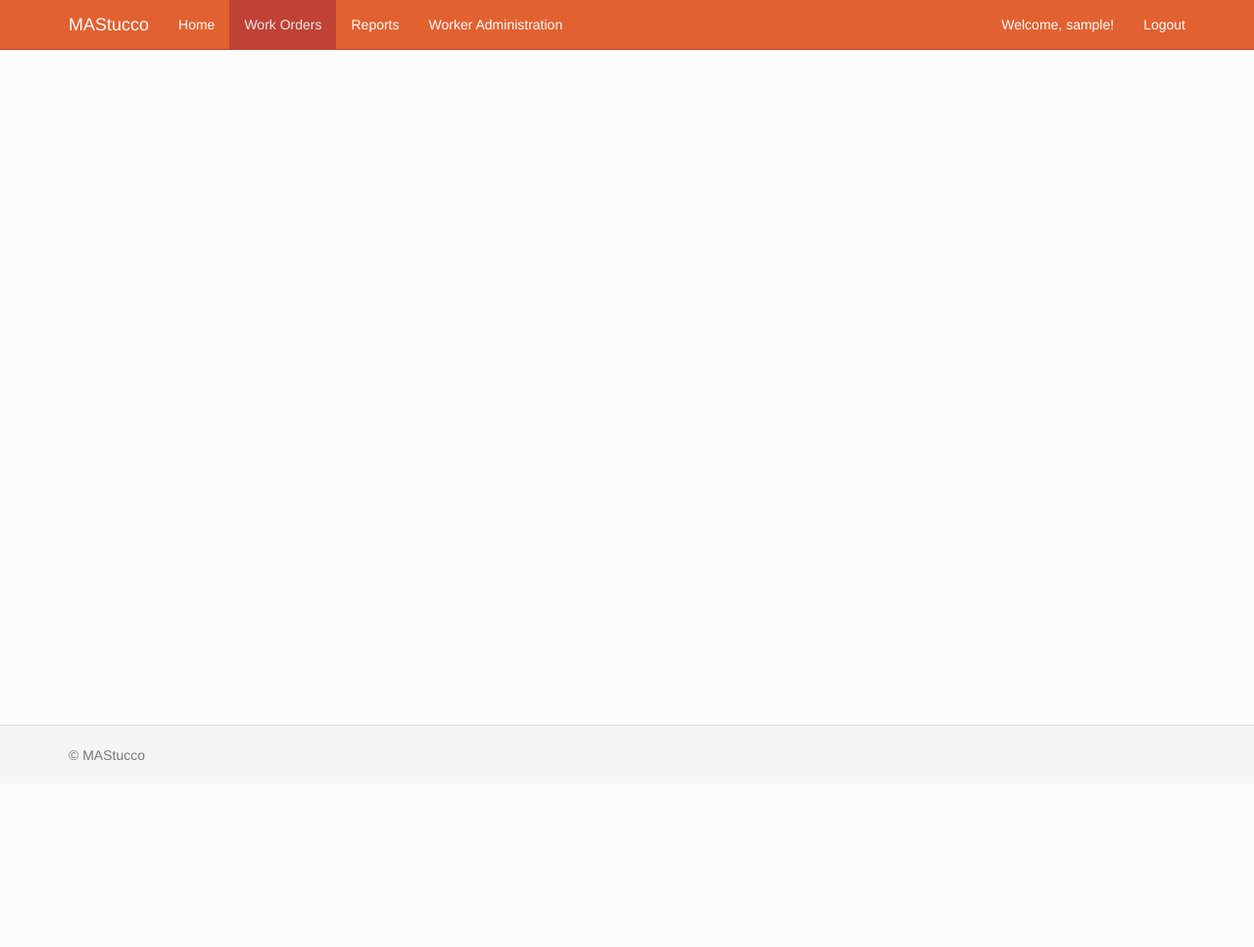
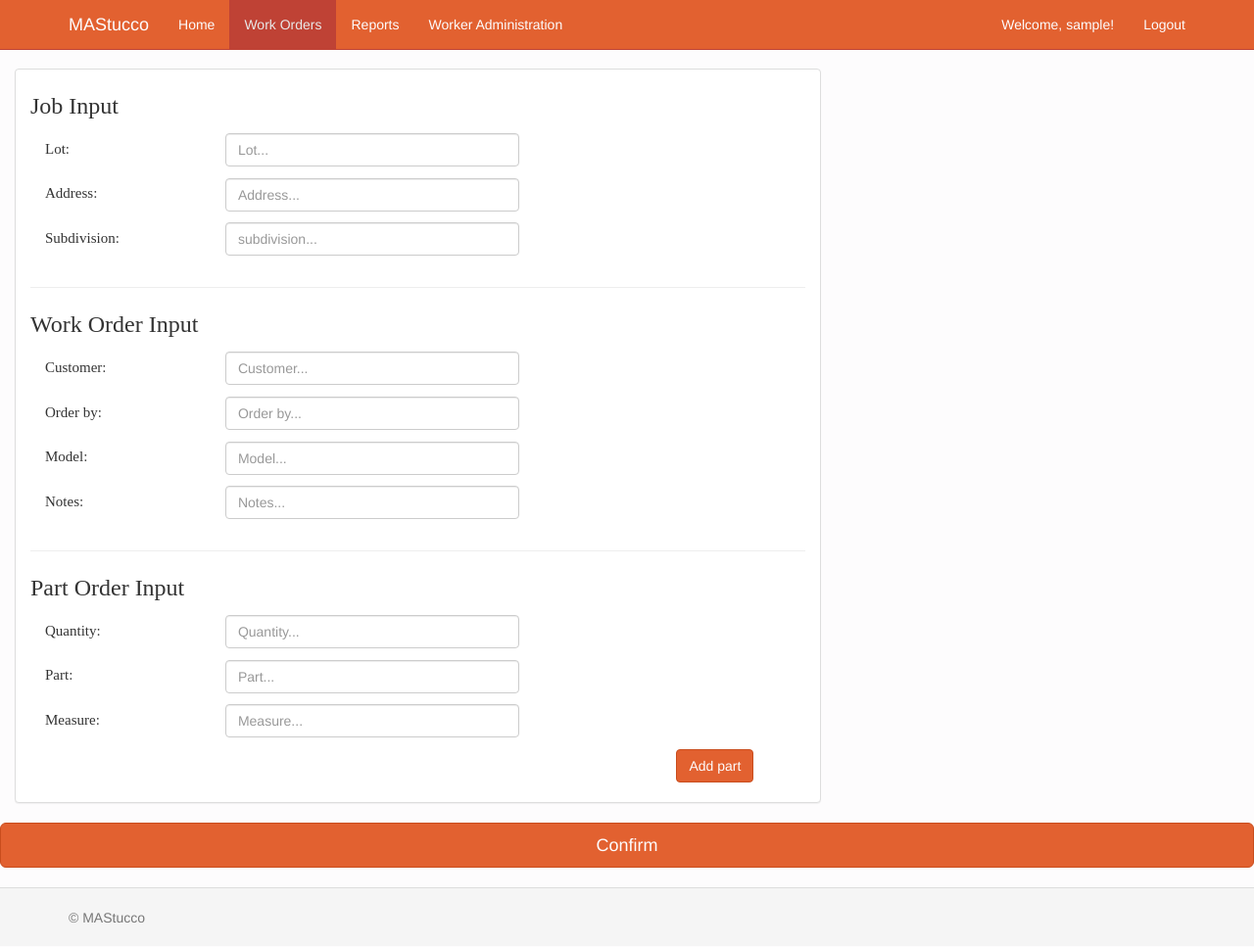
Before and after one commit to Jumper008/MAStucco, a Django app: page /workorders/order_input in a window 1280 px wide. Shown: the whole page at 98% size. Before the commit the page ends 777 px from the top, so only its background shows below. Run offline with Django 3.2, Linux system fonts and the light colour scheme; the visitor is signed in with stand-in values (Sample User, id 1); some libraries are stand-ins or nearby versions.

Commit message:
Avance Order input

```diff
--- /dev/null
+++ b/MAStucco/WAMAStucco/forms.py
@@ -0,0 +1,36 @@
+from django.forms import ModelForm,  TextInput
+from .models import WorkOrder, Job, PartOrder
+
+
+class WorkOrderForm(ModelForm):
+    class Meta:
+        model = WorkOrder
+        fields = ['customer', 'order_by', 'model', 'notes']
+        widgets = {
+            'customer': TextInput(attrs={'class': 'form-control', 'placeholder': 'Customer...', 'style': 'width:300px;'}),
+            'order_by': TextInput(attrs={'class': 'form-control', 'placeholder': 'Order by...', 'style': 'width:300px;'}),
+            'model': TextInput(attrs={'class': 'form-control', 'placeholder': 'Model...', 'style': 'width:300px;'}),
+            'notes': TextInput(attrs={'class': 'form-control', 'placeholder': 'Notes...', 'style': 'width:300px;'})
+        }
+
+
+class JobForm(ModelForm):
+    class Meta:
+        model = Job
+        fields = ['lot', 'address', 'subdivision']
+        widgets = {
+            'lot': TextInput(attrs={'class': 'form-control', 'placeholder': 'Lot...', 'style': 'width:300px;'}),
+            'address': TextInput(attrs={'class': 'form-control', 'placeholder': 'Address...', 'style': 'width:300px;'}),
+            'subdivision': TextInput(attrs={'class': 'form-control', 'placeholder': 'subdivision...', 'style': 'width:300px;'})
+        }
+
+
+class PartOrderForm(ModelForm):
+    class Meta:
+        model = PartOrder
+        fields = ['quantity', 'part', 'measure']
+        widgets = {
+            'quantity': TextInput(attrs={'class': 'form-control', 'placeholder': 'Quantity...', 'style': 'width:300px;'}),
+            'part': TextInput(attrs={'class': 'form-control', 'placeholder': 'Part...', 'style': 'width:300px;'}),
+            'measure': TextInput(attrs={'class': 'form-control', 'placeholder': 'Measure...', 'style': 'width:300px;'})
+        }
--- /dev/null
+++ b/MAStucco/WAMAStucco/static/css/order_input.css
@@ -0,0 +1,23 @@
+h1 {
+	font-family: "Century Gothic";
+	font-size: 24px;
+	font-style: normal;
+	font-variant: normal;
+	font-weight: 400;
+	line-height: 35px;
+}
+
+label{
+	font-family: "Century Gothic";
+	font-size: 15px;
+	font-style: normal;
+	font-variant: normal;
+	font-weight: 400;
+	line-height: 30px;
+    display: inline-block;
+	width:180px;
+}
+
+input{
+
+}
--- a/MAStucco/WAMAStucco/static/js/order_input.js
+++ b/MAStucco/WAMAStucco/static/js/order_input.js
@@ -5,3 +5,19 @@
 $("#orderInput").click(function() {
    window.location = "http://127.0.0.1:8000/workorders/order_input";
 });
+
+
+$('#add_part').click(function() {
+
+ /*var structure = $('<hr><div id = "part_order"><div class="row"><div class="col-md-2"><label><b>Quantity</b></label></div>' +
+     '<div class="col-md-5"><input class="form-control" type="text" name="Quantity" size="30" placeholder="Quantity...">' +
+    '</div></div><br><div class="row"><div class="col-md-2"><label><b>Part</b></label></div><div class="col-md-5">' +
+    '<input class="form-control" type="text" name="Quantity" size="30" placeholder="Part..."></div></div><br><div class="row"> ' +
+    '<div class="col-md-2"><label><b>Measure</b></label></div><div class="col-md-5">' +
+    '<input class="form-control" type="text" name="Measure" size="30" placeholder="Measure..."> </div></div></div>');*/
+
+ var structure = $('<div class="row"><div class="col-md-5">{{ sub_sub_form.as_p }}</div></div>')
+
+ $('#part_order').append(structure);
+
+})
--- a/MAStucco/WAMAStucco/views.py
+++ b/MAStucco/WAMAStucco/views.py
@@ -11,12 +11,18 @@ from django.core.paginator import Paginator, EmptyPage, PageNotAnInteger
 from django.shortcuts import render
 import re
 from django.db.models import Q
+from django.http import HttpResponseRedirect
+from .forms import WorkOrderForm, JobForm, PartOrderForm
+from django.utils import timezone
+from django.forms.models import inlineformset_factory
+
 
 def user_check(user):
     return user.is_staff
 
 def empty_view(request):
     return HttpResponseRedirect(reverse('home_page'))
+
 
 @login_required()
 def home_view(request):
@@ -53,9 +59,41 @@ def home_view(request):
         return render(request, 'home.html', {'page_title': 'Home', 'work_orders': found_category1})
 
 @login_required()
-@user_passes_test(user_check)
 def orderinput_view(request):
-    return render(request, 'order_input.html', {'page_title': 'Order Input'})
+    if request.user.is_staff:
+        if request.method == 'POST':
+            # Create a form instance and populate it with data from the request.
+            form = WorkOrderForm(request.POST)
+            sub_form = JobForm(request.POST)
+            sub_sub_form = PartOrderForm(request.POST)
+            if form.is_valid() and sub_form.is_valid() and sub_sub_form.is_valid():
+                a = form.save(commit=False)
+                a.is_cashed = False
+                a.is_taken = False
+                a.work_phase = 'AD'
+                a.assigned_worker = request.user
+                a.date = timezone.now()
+                a.save()
+                b = sub_form.save(commit=False)
+                b.work_order = a
+                b.save()
+                c = sub_sub_form.save(commit=False)
+                c.work_order = a
+                c.save()
+                messages.success(request, 'Added a new work order successfully')
+                return HttpResponseRedirect(reverse('home_page'))
+        else:
+            form = WorkOrderForm()
+            sub_form = JobForm()
+            sub_sub_form = PartOrderForm()
+
+        return render(request, 'order_input.html', {'form': form, 'sub_form': sub_form, 'sub_sub_form': sub_sub_form})
+
+    else:
+        messages.error(request, 'You are not authorized to access this area')
+        return HttpResponseRedirect(request.META.get('HTTP_REFERER', '/'))
+
+
 
 @login_required()
 def workorders_view(request):
@@ -88,6 +126,7 @@ def reports_view(request):
             # If page is out of range (e.g. 9999), deliver last page of results.
             found_category1 = paginator.page(paginator.num_pages)
         return render(request, 'reports.html', {'page_title': 'Reports', 'uncashed_work_orders': found_category1})
+
 
 def reports_cashed_view(request):
     cashed_work_orders = WorkOrder.objects.all().filter(is_cashed=True, work_phase=WorkOrder.FINISHED)
@@ -196,5 +235,5 @@ def login_view(request):
 
 def logout_view(request):
     logout(request)
-    #messages.add_message(request, messages.INFO, 'Logged out.')
+    #messages.success(request, 'Successfully logged out')
     return HttpResponseRedirect(reverse('login_page'))
--- a/MAStucco/templates/base.html
+++ b/MAStucco/templates/base.html
@@ -87,7 +87,10 @@
     {% if messages %}
         <div class="messages">
             {% for message in messages %}
-                <p{% if message.tags %} class ="alert alert-success"{% endif %}>{{ message }}</p>
+                <div{% if message.tags == 'success' %} class ="alert alert-success"{% endif %}
+                        {% if message.tags == 'error' %} class ="alert alert-danger"{% endif %} role="alert">{{ message }}
+                <button type="button" class="close" data-dismiss="alert" aria-label="Close"><span aria-hidden="true">&times;</span></button>
+                </div>
             {% endfor %}
         </div>
     {% endif %}
--- a/MAStucco/templates/order_input.html
+++ b/MAStucco/templates/order_input.html
@@ -2,8 +2,56 @@
 {% load filters %}
 {% load static %}
 
+{% block custom_css %}
+    <link href="{% static 'css/order_input.css' %}" rel="stylesheet">
+{% endblock %}
+
 {% block content %}
 
-
+    <br>
+    <form action='' method='post' class="form-inline">
+    {% csrf_token %}
+        <div class="card" id="report_info">
+            <div class="card-block text-nowrap">
+                <div class="col-md-8">
+                    <div class="panel panel-default">
+                        <div class = "container-fluid">
+                            <h1>Job Input</h1>
+                            <div class="form-group">
+                                <div class="col-md-5">
+                                    {{ sub_form.as_p }}
+                                </div>
+                            </div>
+                            <hr>
+                            <h1>Work Order Input</h1>
+                            <div class="form-group">
+                                <div class="col-md-5">
+                                    {{ form.as_p }}
+                                </div>
+                            </div>
+                            <hr>
+                            <h1>Part Order Input</h1>
+                            <div id = 'part_order'>
+                                <div class="form-group">
+                                    <div class="col-md-5">
+                                        {{ sub_sub_form.as_p }}
+                                    </div>
+                                </div>
+                                <div class="col-md-offset-10">
+                                        <input class="btn btn-primary" id = "add_part" type='button' value='Add part'/>
+                                    </div>
+                                <br>
+                            </div>
+                        </div>
+                    </div>
+                </div>
+            </div>
+        </div>
+        <input class="btn btn-lg btn-primary btn-block" type='submit' value='Confirm'/>
+    </form>
 
 {% endblock %}
+
+{% block custom_js %}
+    <script src="{% static 'js/order_input.js' %}"></script>
+{% endblock %}
```
